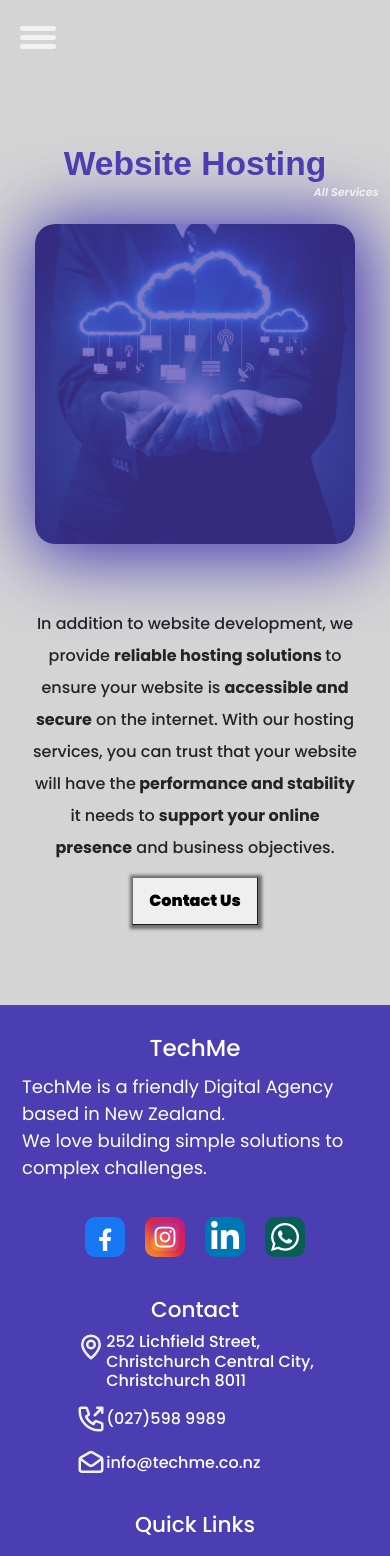
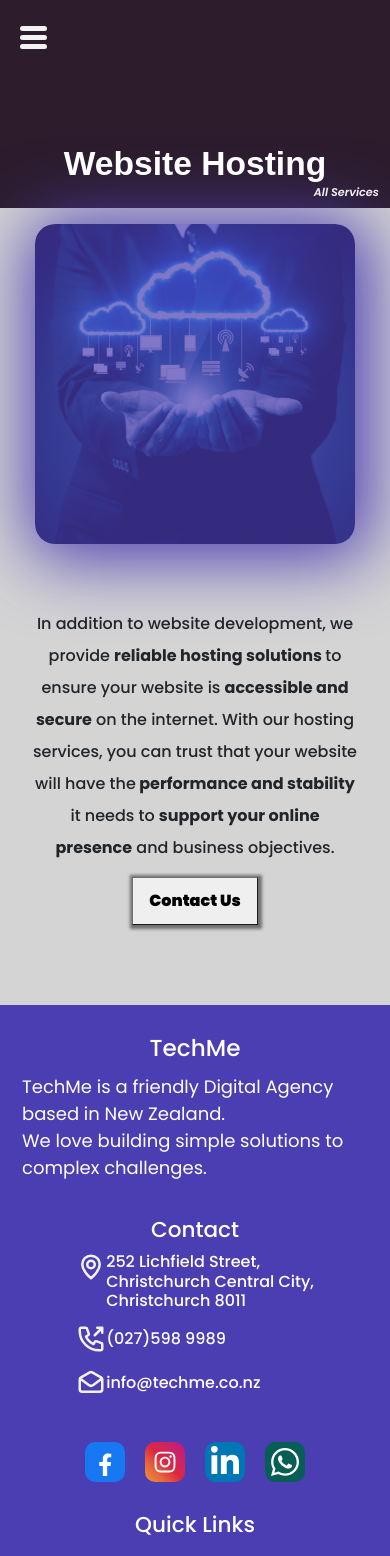
Before and after one commit to baayesh/TechMe, a React (Create React App) app: page /hosting in a window 390 px wide. Shown: the top 1556 px of the page. Built offline with nearby package versions, Linux system fonts and the light colour scheme; a web font is replaced by a local one.

Commit message:
ake changes in header and footer

```diff
--- a/src/components/Footer.jsx
+++ b/src/components/Footer.jsx
@@ -11,10 +11,12 @@ function Footer() {
           <div className="footer-column large">
             <h3>TechMe</h3>
             <p className="footer-description">
-              TechMe is a friendly Digital Agency based in New Zealand.<br/> We love
-              building simple solutions to complex challenges.
+              TechMe is a friendly Digital Agency based in New Zealand.
+              <br /> We love building simple solutions to complex challenges.
             </p>
-            <SocialMedia />
+            <div className="footer-social-media-desk">
+              <SocialMedia  />
+            </div>
           </div>
 
           {/* Contact details */}
@@ -100,6 +102,9 @@ function Footer() {
               </div>
             </div>
           </div>
+          <div className="footer-social-media-mob">
+            <SocialMedia  />
+          </div>
 
           {/* Quick Links */}
           <div className="footer-column extra-small">
@@ -109,13 +114,13 @@ function Footer() {
                 <Link to="/"> Home </Link>
               </li>
               <li>
-                <Link to="/coming-soon">Services</Link>
+                <Link to="/services">Services</Link>
               </li>
               <li>
-                <Link to="/coming-soon"> Contact Us </Link>
+                <Link to="/contact-us"> Contact Us </Link>
               </li>
               <li>
-                <Link to="/coming-soon"> About Us</Link>
+                <Link to="/about-us"> About Us</Link>
               </li>
             </ul>
           </div>
@@ -125,25 +130,25 @@ function Footer() {
             <h4>Our&nbsp;Services</h4>
             <ul className="footer-font">
               <li>
-                <Link to="/coming-soon">Website development and hosting</Link>
+                <Link to="/web-development">Website development and hosting</Link>
               </li>
               <li>
-                <Link to="/coming-soon">Branding and Logo Creation</Link>
+                <Link to="/branding">Branding and Logo Creation</Link>
               </li>
               <li>
-                <Link to="/coming-soon">Website Maintenance</Link>
+                <Link to="/web-maintain">Website Maintenance</Link>
               </li>
               <li>
-                <Link to="/coming-soon">Remote Support</Link>
+                <Link to="/remote-support">Remote Support</Link>
               </li>
               <li>
-                <Link to="/coming-soon">Computer and Laptop Repairs</Link>
+                <Link to="/computer-and-laptop-repair">Computer and Laptop Repairs</Link>
               </li>
               <li>
-                <Link to="/coming-soon">Computer upgrade and Servicing</Link>
+                <Link to="/computer-upgrade-and-servicing">Computer upgrade and Servicing</Link>
               </li>
               <li>
-                <Link to="/coming-soon">Computer Virus Removal</Link>
+                <Link to="/virus-removal">Computer Virus Removal</Link>
               </li>
             </ul>
           </div>
--- a/src/components/Navigation/Navigation.css
+++ b/src/components/Navigation/Navigation.css
@@ -249,7 +249,7 @@
 
   .bar {
     height: 5px;
-    width: 80%;
+    width: 60%;
     background-color: #f2f2f2;
     display: block;
     border-radius: 5px;
--- a/src/components/Sub Header/Sub Header.css
+++ b/src/components/Sub Header/Sub Header.css
@@ -1,7 +1,8 @@
 .subhead-mdiv {
   /* Colors */
   /* border: 5px solid green; */
-  background-color: rgba(112,112,112,0.3);
+
+  background-color: #2c1c2c;
   /* Spaces and sizes */
   padding-top: 5em;
 }
@@ -11,6 +12,7 @@
   position: relative;
   display: flex;
   justify-content: center;
+
   align-items: flex-end;
   /* Colors */
   /* border: 4px solid red; */
@@ -27,7 +29,7 @@
   /* border: 4px dashed salmon; */
   /* fonts */
   font-family: "Lovelo", sans-serif;
-  color: #4b3db2;
+  color: #ffffff;
   font-weight: 700;
   font-size: 3.5rem;
   /* Spaces and sizes */
--- a/src/components/styles/Footer.css
+++ b/src/components/styles/Footer.css
@@ -98,6 +98,15 @@
   margin-bottom: 0;
 }
 
+.footer-social-media-mob{
+  display: none;
+}
+
+.footer-social-media-desk{
+  display: flex;
+  justify-content: center;
+}
+
 /* Responsive adjustments */
 
 @media (max-width: 768px) {
@@ -124,4 +133,13 @@
     flex-direction: column;
     align-items: center;
   }
+
+  .footer-social-media-mob{
+    display: flex;
+    justify-content: center;
+  }
+
+  .footer-social-media-desk{
+    display: none;
+  }
 }
```
